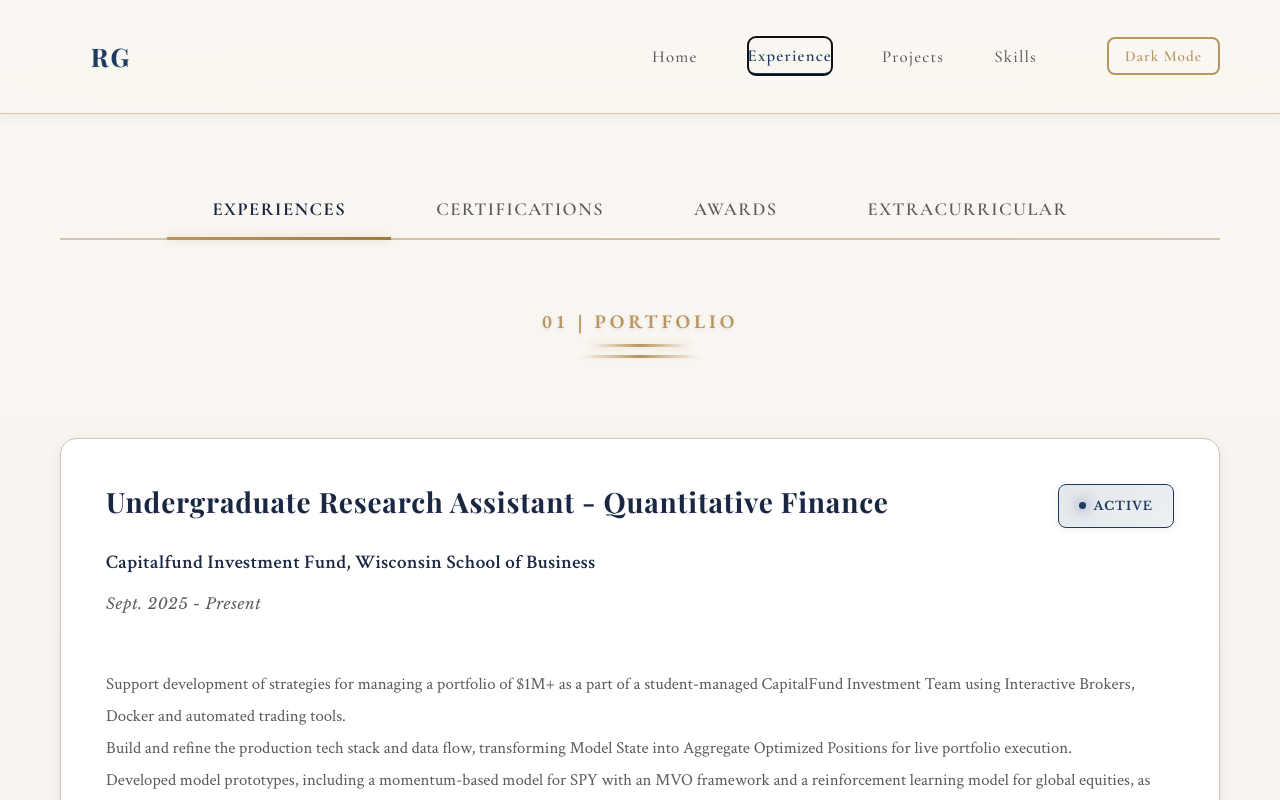
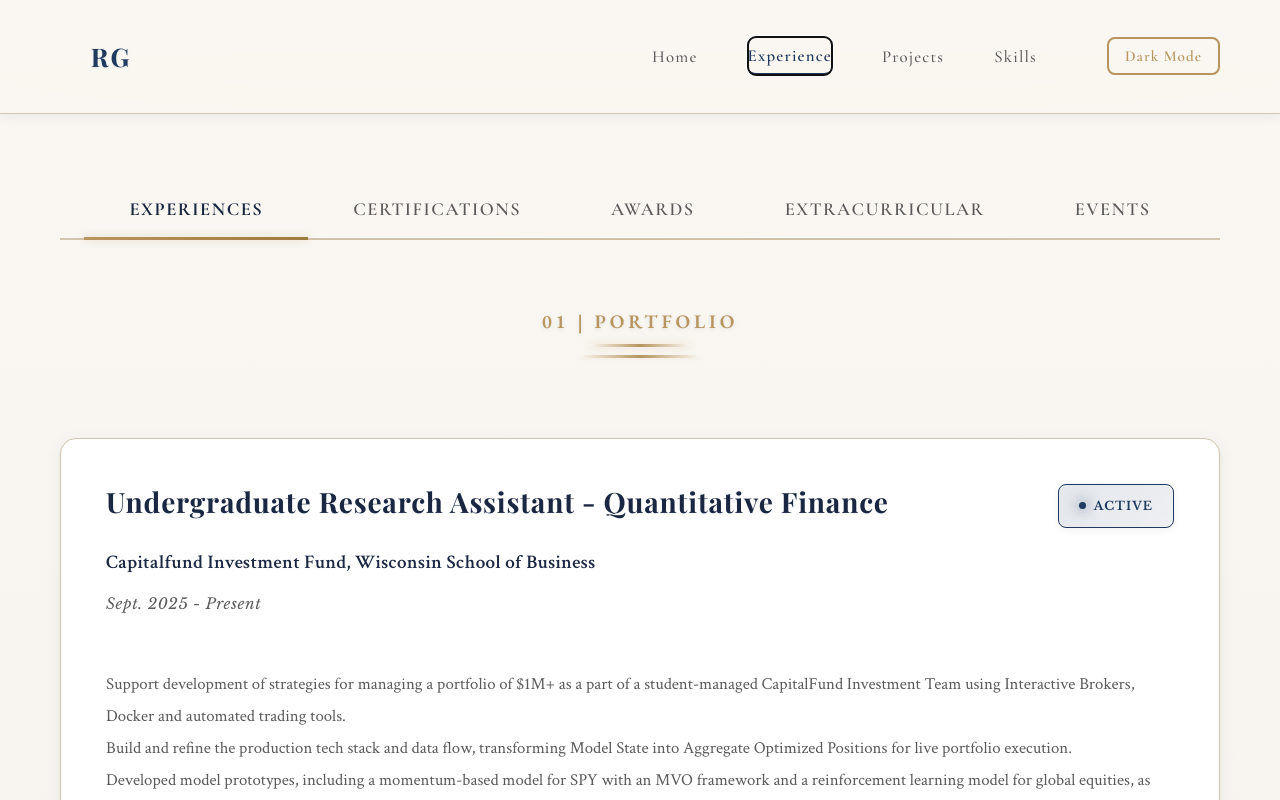
Before and after one commit to roshni-guha/my-website, a React (Vite) app: page / in a window 1280 px wide. Both pictures are taken after a click on the button "Experience". Shown: the top 800 px of the page. Built offline with nearby package versions, Linux system fonts and the light colour scheme; a web font is replaced by a local one.

Commit message:
Added events page

```diff
--- a/src/portfolio.jsx
+++ b/src/portfolio.jsx
@@ -164,11 +164,37 @@ function Portfolio() {
     },
   ];
 
+  // Events data
+  const events = [
+    {
+      id: 1,
+      title: 'Emerging Leaders Series - Dallas Engineering',
+      organization: 'Goldman Sachs',
+      period: 'April 2026',
+      description: 'Upcoming in-person event in Dallas for selected engineering students to network with Goldman Sachs leaders and explore career opportunities in technology and finance.',
+    },
+    {
+      id: 2,
+      title: 'Virtual Insight Series',
+      organization: 'Goldman Sachs',
+      period: 'May - June 2025',
+      description: 'Completed four-week program exploring firm divisions and career pathways',
+    },
+    {
+      id: 3,
+      title: 'Women\'s Possibilities Summit',
+      organization: 'Goldman Sachs',
+      period: 'January - December 2025',
+      description: 'Chosen among 14000+ to participate in a year-long program focused on leadership development, networking, and career growth for women',
+    },
+  ];
+
   const sections = [
     { id: 'experiences', label: 'Experiences' },
     { id: 'certifications', label: 'Certifications' },
     { id: 'awards', label: 'Awards' },
-    { id: 'extracurricular', label: 'Extracurricular' }
+    { id: 'extracurricular', label: 'Extracurricular' },
+    { id: 'events', label: 'Events' }
   ];
 
   return (
@@ -327,6 +353,28 @@ function Portfolio() {
         </section>
       )}
 
+      {/* Events Section */}
+      {activeSection === 'events' && (
+        <section className="experiences-section">
+          <div className="section-header">
+            <h2 className="section-number">05 | EVENTS</h2>
+            <div className="section-divider"></div>
+          </div>
+          <div className="experiences-scroll">
+            {events.map((event) => (
+              <div key={event.id} className="experience-card">
+                <div className="experience-header">
+                  <h3>{event.title}</h3>
+                </div>
+                <span className="company">{event.organization}</span>
+                <span className="period">{event.period}</span>
+                <p className="description">{event.description}</p>
+              </div>
+            ))}
+          </div>
+        </section>
+      )}
+
     </div>
   );
 }
```
